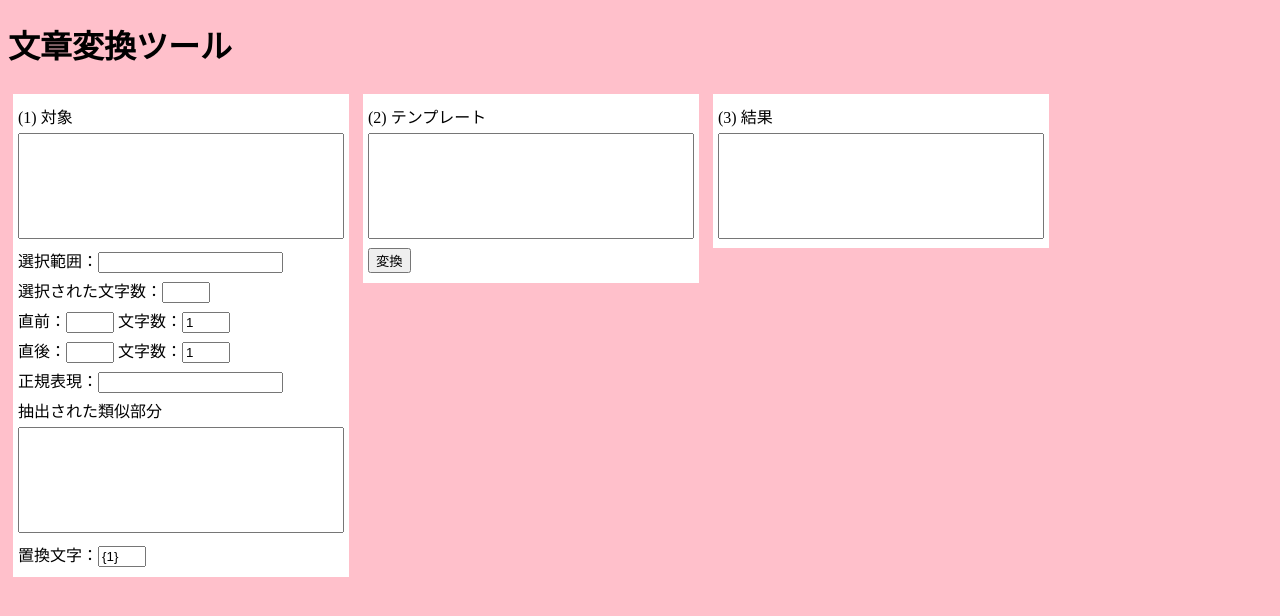
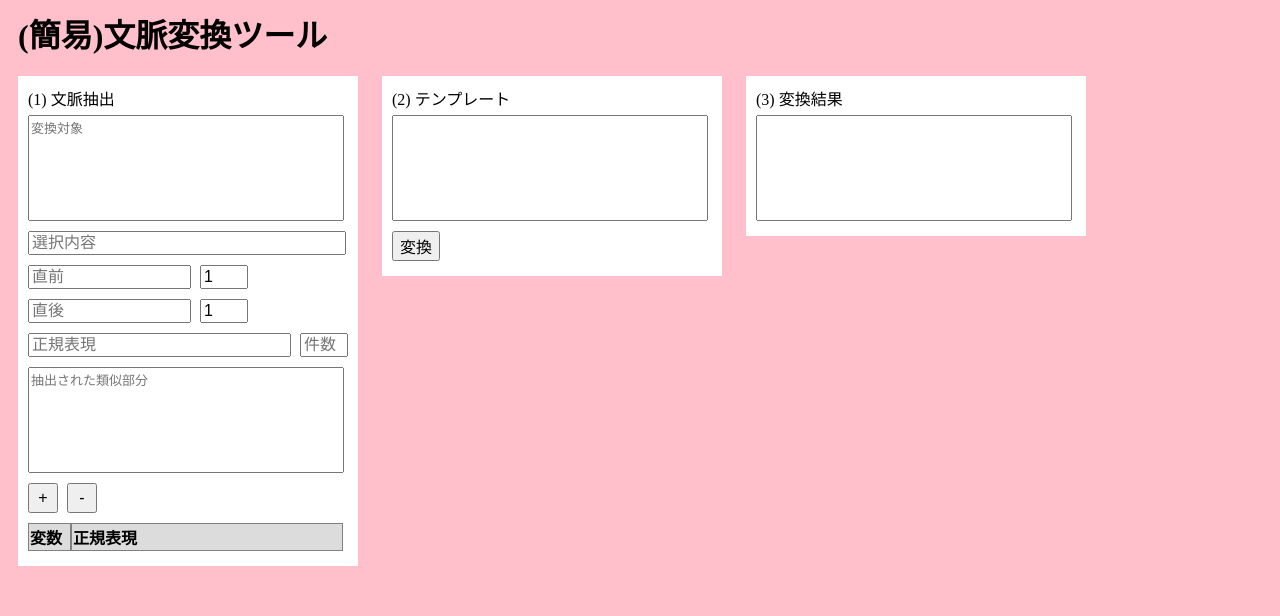
Before and after one commit to nejire957/TextConversion, a plain HTML site: page index.html in a window 1280 px wide. Both pictures are taken after a click on the button "変換". Drawn offline with nearby package versions, Linux system fonts and the light colour scheme.

Commit message:
多変数対応

```diff
--- a/index.html
+++ b/index.html
@@ -3,7 +3,7 @@
     <head>
     <meta charset="UTF-8">
     <meta name="viewport" content="width=device-width,initial-scale=1">
-    <title>文章変換ツール</title>
+    <title>(簡易)文脈変換ツール</title>
     <script
         src="https://code.jquery.com/jquery-3.6.0.min.js"
         integrity="sha256-/xUj+3OJU5yExlq6GSYGSHk7tPXikynS7ogEvDej/m4="
@@ -11,66 +11,144 @@
     <style>
         body{
             background-color: pink;
+            padding: 0px;
+        }
+        h1{
+            margin:10px;
         }
         div{
             display: inline-block;
-            margin: 5px;
-            padding: 5px;
+            width: 320px;
+            margin: 10px;
+            padding: 10px;
             vertical-align: top;
             background-color: white;
         }
+        .targetDiv{
+            width: 310px;
+            flex-wrap: wrap;
+            margin: 0px;
+            padding: 0px;
+        }
         p{
-            margin-top: 5px;
-            margin-bottom: 5px;
+            display: block;
+            margin:0px;
         }
         textarea{
+            display: block;
             resize:none;
-            width: 320px;
-            height:100px
+            width: 310px;
+            height:100px;
+            margin-top:5px;
+            margin-bottom:5px;
+            font-size: medium;
         }
-        .shortText{
+        #selected{
+            display: inline-block;
+            width: 310px;
+            margin-top:5px;
+            margin-bottom:5px;
+            font-size: medium;
+        }
+        #prefix,#suffix{
+            display: inline-block;
+            width:155px;
+            margin-top:5px;
+            margin-bottom:5px;
+            margin-right:5px;
+            font-size: medium;
+        }
+        #prefixCounter,#suffixCounter,#count{
+            display: inline-block;
             width:40px;
+            margin-top:5px;
+            margin-bottom:5px;
+            font-size: medium;
+        }
+        #regExp{
+            display: inline-block;
+            width: 255px;
+            margin-top:5px;
+            margin-bottom:5px;
+            margin-right:5px;
+            font-size: medium;
+        }
+        #add,#remove{
+            display: inline-block;
+            margin-top:5px;
+            margin-bottom:5px;
+            margin-right:5px;
+            font-size: medium;
+            width: 30px;
+            height: 30px;
+            vertical-align: top;
+        }
+        table{
+            border-spacing: 0;
+            margin-top:5px;
+            margin-bottom:5px;
+            margin-right:5px;
+        }
+        th{
+            text-align: left;
+            border:1px solid gray;
+            background-color: gainsboro;
+        }
+        td{
+            text-align: left;
+            border:1px solid gray;
+            padding: 0px;
+        }
+        .variableCell{
+            width:40px;
+        }
+        .regExpCell{
+            width: 280px;
+        }
+        .regExpCellEdit{
+            width: 99%;
+            height:28px;
+            margin:0px;
+            font-size: medium;
+        }
+        #conversionButton{
+            display: inline-block;
+            margin-top:5px;
+            margin-bottom:5px;
+            margin-right:5px;
+            font-size: medium;
+            height: 30px;
+            vertical-align: top;
         }
     </style>
     </head>
     <body onload="Initialize();">
         <main>
-            <h1>文章変換ツール</h1>
-            <div id="targetDiv">
-                <p>(1) 対象</p>
-                <textarea id="target" wrap="off" onmouseup="Extract();"></textarea>
-                <p>
-                    選択範囲：<input id="selected" type="text">
-                </p>
-                <p>
-                    選択された文字数：<input id="count" class="shortText" type="text">
-                </p>
-                <p>
-                    直前：<input id="prefix" class="shortText" type="text">
-                    文字数：<input id="prefixCounter" class="shortText" type="number" min="1" oninput="Extract();">
-                </p>
-                <p>
-                    直後：<input id="suffix" class="shortText" type="text">
-                    文字数：<input id="suffixCounter" class="shortText" type="number" min="1" oninput="Extract();">
-                </p>
-                <p>
-                    正規表現：<input id="regExp" type="text">
-                </p>
-                <p>抽出された類似部分</p>
-                <textarea id="equivalent"></textarea>
-                <p>
-                    置換文字：<input id="variable" class="shortText" type="text">
-                </p>
+            <h1>(簡易)文脈変換ツール</h1>
+            <div id="targetsDiv">
+                <p>(1) 文脈抽出</p>
+                <textarea id="target" wrap="off" placeholder="変換対象" onmouseup="Extract();"></textarea>
+                <input id="selected" type="text" placeholder="選択内容">
+                <input id="prefix" type="text" placeholder="直前">
+                <input id="prefixCounter" type="number" min="1" oninput="Extract();">
+                <input id="suffix" type="text" placeholder="直後">
+                <input id="suffixCounter" type="number" min="1" oninput="Extract();">
+                <input id="regExp" type="text" placeholder="正規表現">
+                <input id="count" type="text" placeholder="件数">
+                <textarea id="equivalent" placeholder="抽出された類似部分"></textarea>
+                <input id="add" type="button" value="+" onclick="Add();">
+                <input id="remove" type="button" value="-" onclick="Remove();">
+                <table id="table">
+                    <tr><th class="variableCell">変数</th><th class="regExpCell">正規表現</th></tr>
+                </table>
             </div>
             <div id="conversionDiv">
                 <p>(2) テンプレート</p>
                 <textarea id="template" wrap="off"></textarea>
-                <p>
-                    <input type="button" value="変換" onclick="Conversion();">
-                </p>
+                <input id="conversionButton" type="button" value="変換" onclick="Conversion();">
             </div>
             <div id="resultDiv">
-                <p>(3) 結果</p>
+                <p>(3) 変換結果</p>
                 <textarea id="result" wrap="off"></textarea>
             </div>
         </main>
@@ -90,12 +168,30 @@
                 $('#result').val("");
             }
             function Conversion(){
+                var resultText = "";
                 var equivalents = $('#equivalent').val().split("\n");
                 var template = $('#template').val();
-                var variable = $('#variable').val();
-                var resultText = "";
-                for(var i=0;i<equivalents.length;i++){
-                    resultText = resultText + template.replace(variable,equivalents[i]) + "\n";
+                var variableArray = [];
+                var replaceTable = [];
+                $('.regExpCell').each(function(index,element){
+                    if(index == 0) {
+                        return true;
+                    } else {
+                        var variable = $(element).prev().text();
+                        variableArray.push(variable);
+                        var regExp = $(element).text();
+                        var matchArray = $('#target').val().match(new RegExp(regExp,'g'));
+                        replaceTable.push(matchArray);
+                    }
+                });
+                replaceTable = replaceTable[0].map((_,c) => replaceTable.map(r => r[c]));
+                for(var i=0;i<replaceTable.length;i++){
+                    var replaceText = template;
+                    for(var j=0;j<replaceTable[i].length;j++){
+                        var temp = replaceTable[i][j];
+                        replaceText = replaceText.replace(new RegExp(Escape(variableArray[j]),'g'),replaceTable[i][j]);
+                    }
+                    resultText = resultText + replaceText + "\n";
                 }
                 resultText = resultText.replace(/\n$/,"");
                 $('#result').val(resultText);
@@ -109,24 +205,24 @@
                 var prefixStart = start - Number($('#prefixCounter').val());
                 var suffixEnd = end + Number($('#suffixCounter').val());
                 $('#selected').val(selected);
-                $('#count').val(selected.length);
                 if(prefixStart < 0){
-                    var prefix = "^";
+                    var prefix = "^|\\n";
                 } else {
-                    var prefix = text.slice(prefixStart, start);
+                    var prefix = Escape(text.slice(prefixStart, start));
                 }
                 $('#prefix').val(prefix);
                 if(text.length < suffixEnd){
-                    var suffix = "$";
+                    var suffix = "$|\\n";
                 } else {
-                    var suffix = text.slice(end, suffixEnd);
+                    var suffix = Escape(text.slice(end, suffixEnd));
                 }
                 $('#suffix').val(suffix);
-                var regExp = "(?<=" + Escape(prefix) + ")(.*)(?=" + Escape(suffix) + ")";
+                var regExp = "(?<=" + prefix + ")(.+)(?=" + suffix + ")";
                 $('#regExp').val(regExp);
                 var matchArray = text.match(new RegExp(regExp,'g'));
                 var matchText = "";
                 if(matchArray != null){
+                    $('#count').val(matchArray.length);
                     for(var i=0;i<matchArray.length;i++){
                         matchText = matchText + matchArray[i] + "\n";
                     }
@@ -150,7 +246,29 @@
                 text = text.replace(/\$/g, "\\$");
                 text = text.replace(/\-/g, "\\-");
                 text = text.replace(/\|/g, "\\|");
+                text = text.replace(/\n/g, "\\n");
                 return text;
+            }
+            function Add(){
+                if($('#regExp').val() == "") return false;
+                var rowCount = $('tr').length;
+                $row = $('<tr></tr>');
+                $variableCell = $("<td></td>", {
+                    "class": "variableCell"
+                });
+                $variableCell.text("{"+String(rowCount)+"}");
+                $variableCell.appendTo($row);
+                $regExpCell = $("<td></td>", {
+                    "class": "regExpCell"
+                });
+                $regExpCell.text($('#regExp').val());
+                $regExpCell.appendTo($row);
+                $row.appendTo($('#table'));
+            }
+            function Remove(){
+                if(1 < $('tr').length){
+                    $('#table tr:last-child').remove();
+                }
             }
         </script>
     </body>
```
